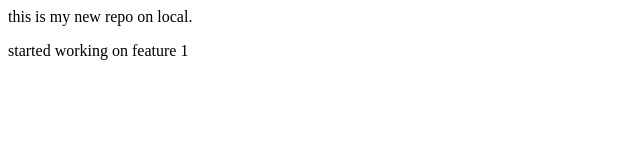
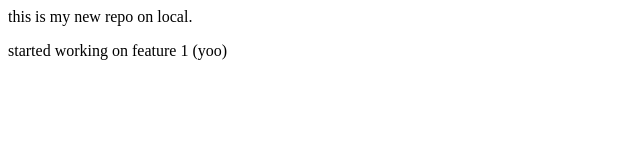
Before and after one commit to sahiljangid04/localrep, a plain HTML site: page index.html in a window 1280 px wide. Shown: the full height of the page, 0-640 px from the left. Drawn offline with Linux system fonts and the light colour scheme.

Commit message:
done by main branch

```diff
--- a/index.html
+++ b/index.html
@@ -1,2 +1,2 @@
 <p> this is my new repo on local.</p>
-<p> started working on feature 1 </p>
+<p> started working on feature 1 (yoo)</p>
```
